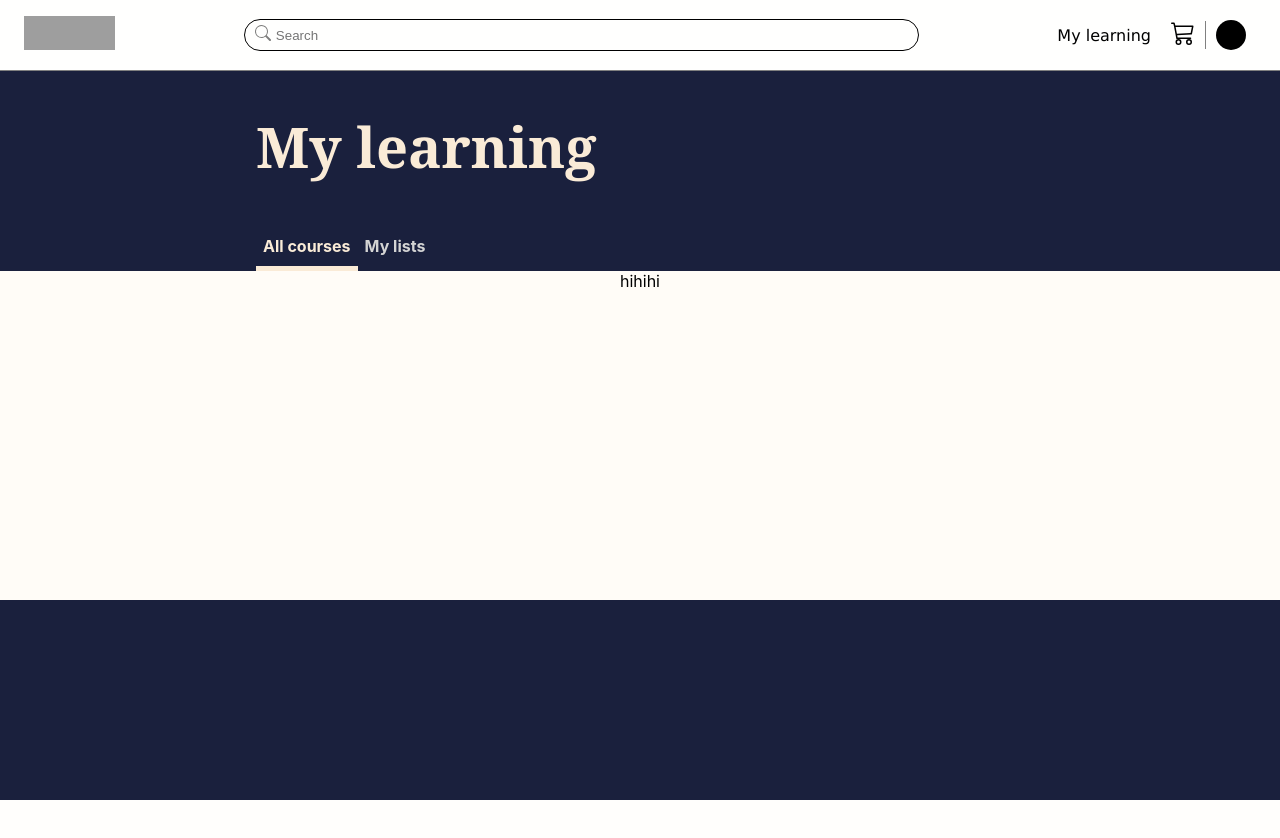
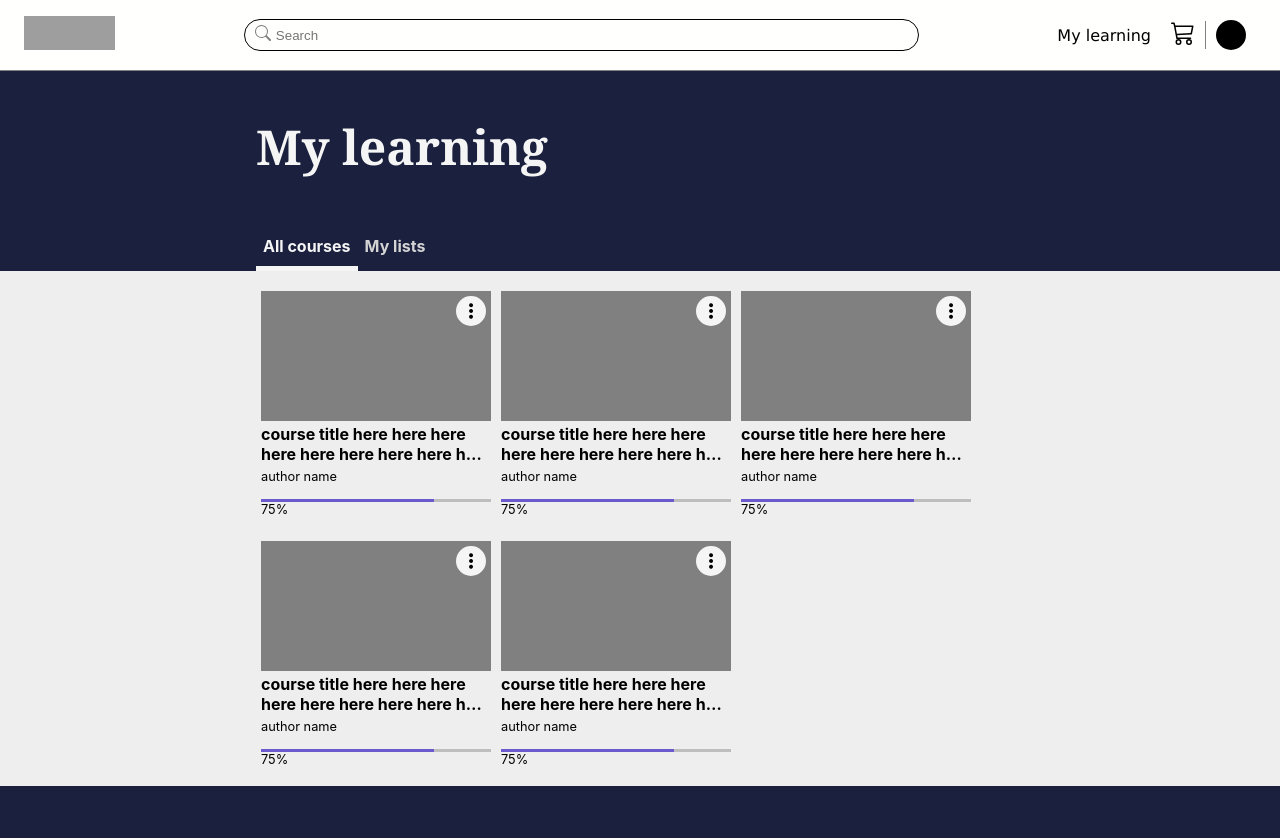
Before and after one commit to NgHQHuy/Course-delivery-website, a React (Create React App) app in the folder FE/my-app/: page /learning in a window 1280 px wide. Shown: the top 838 px of the page. Before the commit the page ends 800 px from the top, so only its background shows below. Built offline with nearby package versions, Linux system fonts and the light colour scheme; grey boxes are pictures that could not be loaded.

Commit message:
FE-learning page/all-course view

```diff
--- a/FE/my-app/src/App.css
+++ b/FE/my-app/src/App.css
@@ -11,14 +11,13 @@
 .App-header {
   background-color: rgb(255, 255, 254);
   position: relative;
-  z-index: 1;
   height: 70px;
   padding: 0 24px 0 24px;
   border-bottom: 1px solid grey;
 }
 
 .App-body{
-  background-color: rgb(255, 252, 247);
+  background-color: rgb(238, 238, 238);
   display: flex;
   justify-content: center;
   width: 100vw;
--- /dev/null
+++ b/FE/my-app/src/components/courseCardEnroll.jsx
@@ -0,0 +1,41 @@
+import React from "react";
+import "../styles/course_card_enroll.css";
+import { SlOptionsVertical, SlPlus } from "react-icons/sl";
+import { RiShareForwardFill, RiMenuAddFill } from "react-icons/ri";
+
+const CourseCardEnroll = () => {
+    const percent = 75
+    return (
+        <div className="course-card">
+            <div className="course-options">
+                <SlOptionsVertical size={16} className="options-icon"/>
+                <div className="options-dropdown">
+                    <div className="share">
+                        <RiShareForwardFill />
+                        <span>Share</span>
+                    </div>
+                    <div className="create-new-list">
+                        <SlPlus />
+                        <span>Create new list</span>
+                    </div>
+                    <div className="add-to-list">
+                        <RiMenuAddFill />
+                        <span>Add to existing list</span>
+                    </div>
+                </div>
+            </div>
+            <div className="course-thumnail">
+            </div>
+            <div className="course-title">course title here here here here  here here here here here hhhhereeeeeeeeee</div>
+            <div className="course-author">author name</div>
+            <div className="course-progression">
+                <div className="course-progression-bar">
+                    <div className="bar-percent" style={{width: `${percent}%`}}></div>
+                </div>
+                <div className="course-progression-text">{percent}%</div>
+            </div>
+        </div>
+    )
+}
+
+export default CourseCardEnroll;
--- a/FE/my-app/src/pages/learning.jsx
+++ b/FE/my-app/src/pages/learning.jsx
@@ -1,5 +1,6 @@
 import React, { useState } from "react";
 import "../styles/learning.css"
+import CourseCardEnroll from "../components/courseCardEnroll";
 
 const Learning = () => {
     const [tabSelected, setTabSelected] = useState("all-courses")
@@ -29,7 +30,19 @@ const Learning = () => {
                 </div>
             </div>
             <div className="tab-content-container">
-                hihihi
+                <div className="tab-content">
+                    {tabSelected === "all-courses" ?
+                        <div className="all-courses-content">
+                            <CourseCardEnroll/>
+                            <CourseCardEnroll/>
+                            <CourseCardEnroll/>
+                            <CourseCardEnroll/>
+                            <CourseCardEnroll/>
+                        </div>
+                        :
+                        <div className="my-lists-content">hihihi</div>
+                    }
+                </div>
             </div>
         </div>
     )
--- /dev/null
+++ b/FE/my-app/src/styles/course_card_enroll.css
@@ -0,0 +1,103 @@
+.course-card{
+    width: 230px;
+    height: 240px;
+    margin: 5px;
+    text-align: start;
+    cursor: pointer;
+    position: relative;
+}
+.course-card:hover .course-thumnail{
+    filter: brightness(80%);
+}
+
+.course-options{
+    width: 30px;
+    height: 30px;
+    display: flex;
+    justify-content: center;
+    align-items: center;
+    background-color: whitesmoke;
+    position: absolute;
+    top: 5px;
+    right: 5px;
+    border-radius: 50%;
+    z-index: 1;
+}
+.course-options:hover .options-icon{
+    transform: rotate(90deg);
+    transition: 0.25s ease;
+}
+
+.options-dropdown{
+    width: 200px;
+    position: absolute;
+    top: 15px;
+    right: 0px;
+    background-color: whitesmoke;
+    opacity: 0;
+    visibility: hidden;
+}
+.options-dropdown div{
+    width: 100%;
+    height: 50px;
+    display: flex;
+    align-items: center;
+    padding-left: 5px;
+    box-sizing: border-box;
+}
+.options-dropdown div span{
+    height: 50px;
+    padding-left: 10px;
+    display: flex;
+    align-items: center;
+}
+.options-dropdown div:hover{
+    background-color: rgb(235, 235, 235);
+}
+
+.course-options:hover .options-dropdown{
+    opacity: 1;
+    visibility: visible;
+    transition: 0.3s ease;
+    box-shadow: 7px 10px 10px -5px rgba(0,0,0,0.2);
+}
+
+.course-thumnail{
+    width: 100%;
+    height: 130px;
+    background-color: grey;
+    margin-bottom: 3px;
+}
+.course-title{
+    width: 100%;
+    height: 40px;
+    font-weight: bold;
+    display: block !important;
+    display: -webkit-box !important;
+    -webkit-line-clamp: 2;
+    -webkit-box-orient: vertical;
+    overflow: hidden;
+    text-overflow: ellipsis;
+    white-space: normal;
+    margin-bottom: 5px;
+}
+.course-author{
+    font-size: 0.8rem;
+    margin-bottom: 15px;
+}
+
+.course-progression{
+    width: 100%;
+}
+.course-progression-bar{
+    width: 100%;
+    height: 3px;
+    background-color: rgb(190, 190, 190);
+}
+.bar-percent{
+    height: 3px;
+    background-color: slateblue;
+}
+.course-progression-text{
+    font-size: 0.8rem;
+}
--- a/FE/my-app/src/styles/learning.css
+++ b/FE/my-app/src/styles/learning.css
@@ -3,6 +3,7 @@
     box-sizing: border-box;
 }
 
+/* ------------- */
 .tab-selection-container{
     width: 100%;
     height: 200px;
@@ -12,19 +13,13 @@
     flex-wrap: wrap;
 }
 
-.tab-content-container{
-    width: 100%;
-    min-height: calc(100vh - 471px);
-    box-sizing: border-box;
-}
-
 .tab-selection-container .title{
     height: 150px;
     width: 60%;
     display: flex;
     align-items: center;
-    color: antiquewhite;
-    font-size: 3.5rem;
+    color: whitesmoke;
+    font-size: 3rem;
     font-weight: bold;
     font-family: Cambria, Cochin, Georgia, Times, 'Times New Roman', serif;
 }
@@ -45,7 +40,7 @@
     cursor: pointer;
 }
 .all-courses:hover{
-    color: antiquewhite;
+    color: whitesmoke;
 }
 
 .my-lists{
@@ -60,10 +55,32 @@
     cursor: pointer;
 }
 .my-lists:hover{
-    color: antiquewhite;
+    color: whitesmoke;
 }
 
 .isActived{
-    color: antiquewhite;
-    box-shadow: 0px -10px 0px -5px antiquewhite inset;
+    color: whitesmoke;
+    box-shadow: 0px -10px 0px -5px whitesmoke inset;
 }
+
+
+/* ----------- */
+.tab-content-container{
+    width: 100%;
+    min-height: calc(100vh - 471px);
+    box-sizing: border-box;
+    display: flex;
+    justify-content: center;
+}
+.tab-content{
+    width: 60%;
+    height: fit-content;
+}
+
+.all-courses-content{
+    width: 100%;
+    display: flex;
+    justify-content: flex-start;
+    flex-wrap: wrap;
+    padding-top: 15px;
+}
--- a/FE/my-app/src/styles/navbar.css
+++ b/FE/my-app/src/styles/navbar.css
@@ -67,9 +67,8 @@ nav{
     width: 250px;
     height: 500px;
     right: 10px;
-    background-color: aquamarine;
-    box-shadow: 0px 8px 16px 0px rgba(0,0,0,0.2);
-    transition: 0.2s ease;
+    background-color: whitesmoke;
+    box-shadow: 5px 8px 10px -5px rgba(0,0,0,0.2);
     z-index: 1;
     opacity: 0;
     visibility: hidden;
@@ -95,10 +94,9 @@ nav{
     width: 250px;
     height: 500px;
     right: 10px;
-    background-color: aquamarine;
-    box-shadow: 0px 8px 16px 0px rgba(0,0,0,0.2);
-    transition: 0.2s ease;
-    z-index: 1;
+    background-color: whitesmoke;
+    box-shadow: 5px 8px 10px -5px rgba(0,0,0,0.2);
+    z-index: 2;
     opacity: 0;
     visibility: hidden;
 }
```
Also changed, not shown: FE/my-app/src/components/courseCard.jsx (+9 -0 lines).
